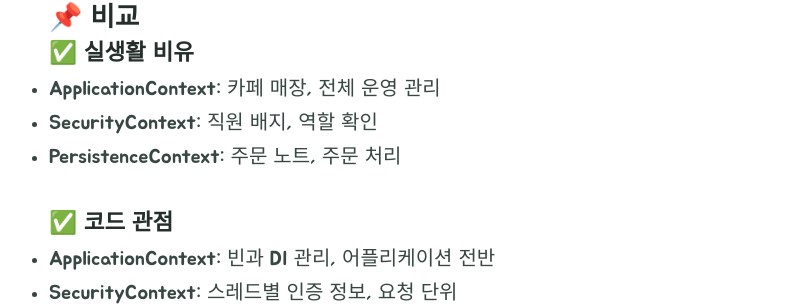
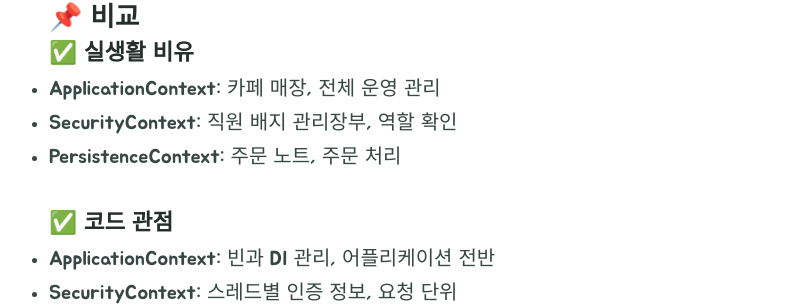
Before and after one commit to tletle7102/tletle7102.github.io, a Jekyll site: the page built from _posts/2025-07-04-spring-boot-context-security-persistence-comparison.md, in a window 1280 px wide and 900 px high, scrolled down 3415 px. Shown: the part 147-453 px from the top of the window, without its empty margins (234-1028 px from the left). Built offline with Jekyll 4.4.1, drawn with Linux system fonts in a browser that asks for light colours; some of the changed text lies outside the part shown.

Commit message:
modify date of post

```diff
--- a/_posts/2025-06-24-spring-boot-context-security-persistence-comparison.md
+++ b/_posts/2025-07-04-spring-boot-context-security-persistence-comparison.md
@@ -104,7 +104,7 @@ public class UserService {
 
 ##### ✅ 실생활 비유
 - ApplicationContext: 카페 매장, 전체 운영 관리
-- SecurityContext: 직원 배지, 역할 확인
+- SecurityContext: 직원 배지 관리장부, 역할 확인
 - PersistenceContext: 주문 노트, 주문 처리
 
 ##### ✅ 코드 관점
```
